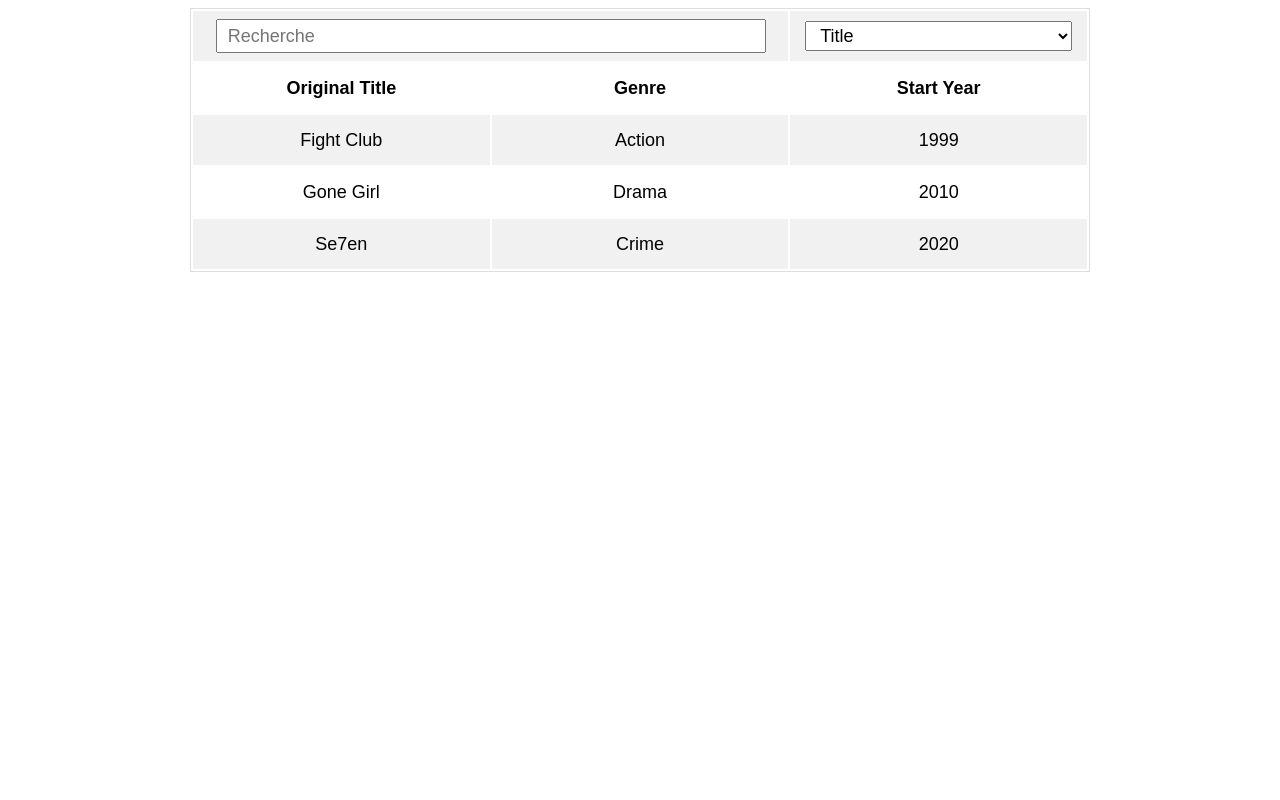
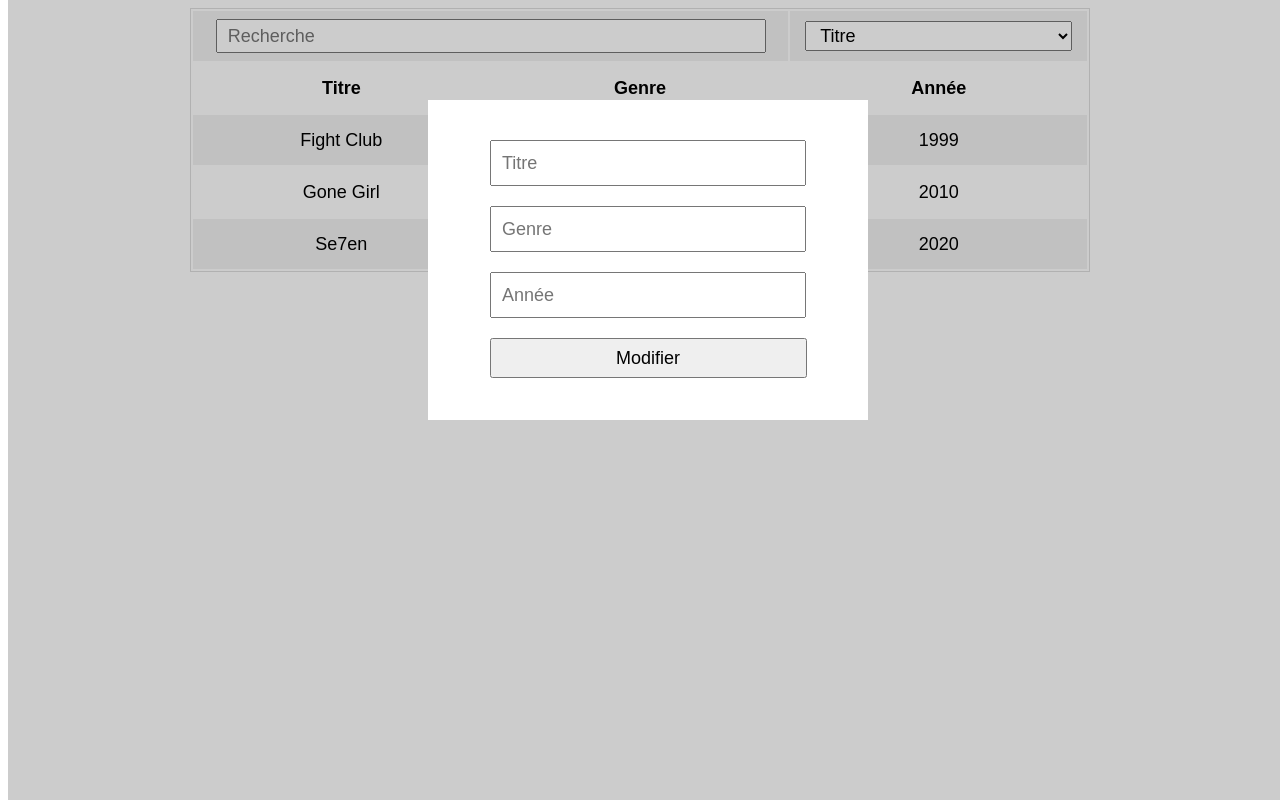
Before and after one commit to SimoMazil/angular-test, an Angular app: page / in a window 1280 px wide. Built offline with nearby package versions, Linux system fonts and the light colour scheme.

Commit message:
add the style for the modal component

```diff
--- a/src/app/components/data-table/data-table.component.html
+++ b/src/app/components/data-table/data-table.component.html
@@ -2,19 +2,19 @@
   <thead>
     <tr>
       <th colspan="2">
-        <input (keyup)="onKey($event)" type="text" placeholder="Recherche">
+        <input (keyup)="onKey($event)" type="text" placeholder="Recherche" />
       </th>
       <th>
         <select (change)="onChange($event)">
-          <option value="title">Title</option>
-          <option value="year">Year</option>
+          <option value="title">Titre</option>
+          <option value="year">Année</option>
         </select>
       </th>
     </tr>
     <tr>
-      <th>Original Title</th>
+      <th>Titre</th>
       <th>Genre</th>
-      <th>Start Year</th>
+      <th>Année</th>
     </tr>
   </thead>
   <tbody>
@@ -25,3 +25,5 @@
     </tr>
   </tbody>
 </table>
+
+<app-modal></app-modal>
--- /dev/null
+++ b/src/app/components/modal/modal.component.css
@@ -0,0 +1,31 @@
+#modal {
+  position: absolute;
+  top: 0;
+  width: 100%;
+  height: 100%;
+  background: rgba(0,0,0,0.2);
+}
+
+form {
+  width: 400px;
+  height: 280px;
+  background: #fff;
+  margin: 100px auto;
+  padding: 20px;
+}
+
+form button {
+  width: 317px;
+}
+
+form input {
+  padding-left: 10px;
+}
+
+form input, button {
+  display: block;
+  width: 300px;
+  margin: 20px auto;
+  height: 40px;
+  font-size: 18px;
+}
--- /dev/null
+++ b/src/app/components/modal/modal.component.html
@@ -0,0 +1,8 @@
+<div id="modal">
+  <form (ngSubmit)="onSubmit()">
+    <input type="text" name="title" [(ngModel)]="title" placeholder="Titre" />
+    <input type="text" name="genre" [(ngModel)]="genre" placeholder="Genre" />
+    <input type="number" name="year" [(ngModel)]="year" placeholder="Année" />
+    <button type="submit">Modifier</button>
+  </form>
+</div>
--- /dev/null
+++ b/src/app/components/modal/modal.component.ts
@@ -0,0 +1,22 @@
+import { Component, OnInit } from '@angular/core';
+
+@Component({
+  selector: 'app-modal',
+  templateUrl: './modal.component.html',
+  styleUrls: ['./modal.component.css']
+})
+export class ModalComponent implements OnInit {
+  title: string
+  genre: string
+  year: string
+
+  constructor() { }
+
+  ngOnInit() {
+  }
+
+  onSubmit() {
+    console.log(this.title);
+  }
+
+}
```
Also changed, not shown: src/app/app.module.ts (+7 -2 lines), 1 other file (tests, documents, lock files or other folders).
